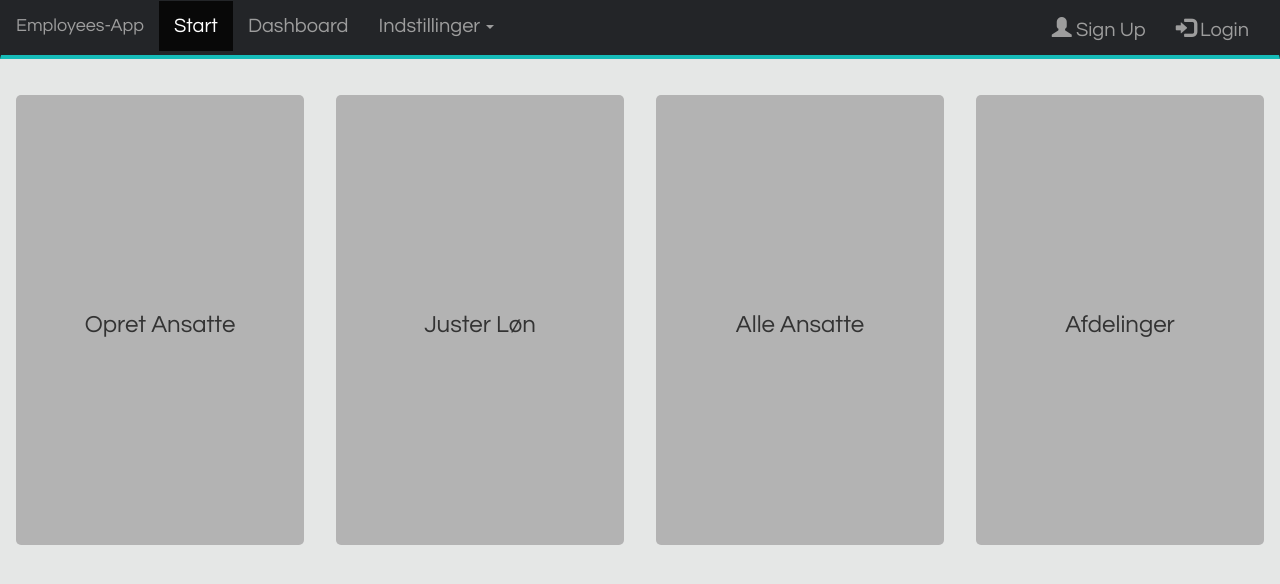
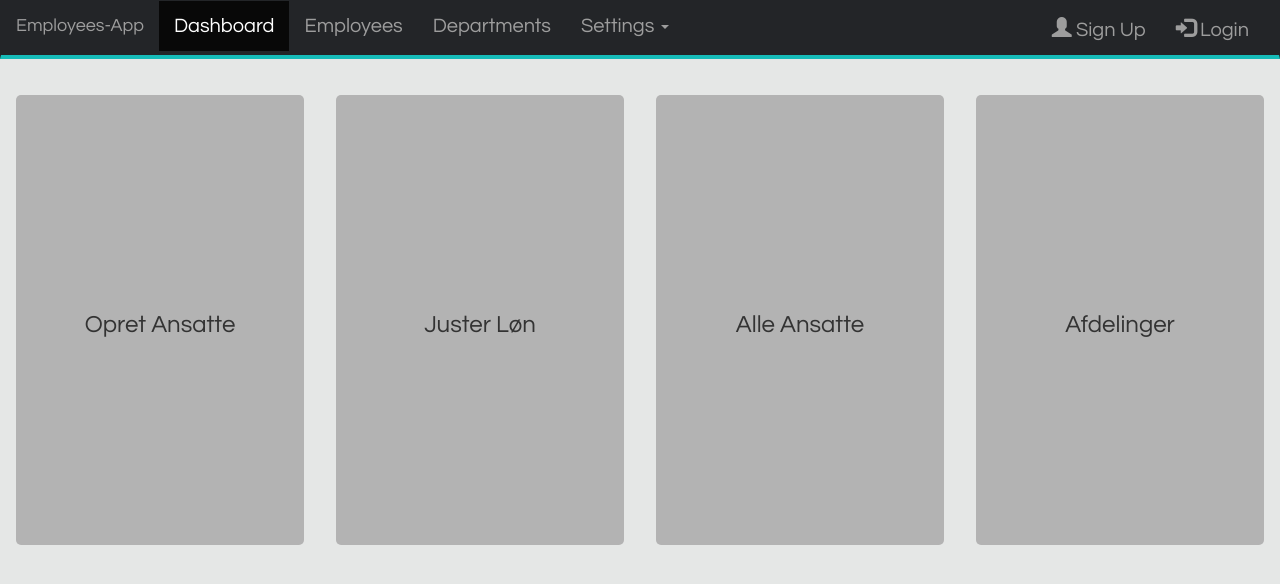
Before and after one commit to Povlsen/Clientside_H2, a React (Create React App) app in the folder h2-app/: page / in a window 1280 px wide. Shown: the top 584 px of the page. Built offline with nearby package versions, Linux system fonts and the light colour scheme.

Commit message:
Installed React-Route and created new components

```diff
--- a/h2-app/package.json
+++ b/h2-app/package.json
@@ -6,7 +6,9 @@
     "react": "^16.8.3",
     "react-dom": "^16.8.3",
     "react-list": "^0.8.11",
-    "react-scripts": "2.1.5"
+    "react-router-dom": "^4.3.1",
+    "react-scripts": "2.1.5",
+    "typescript": "^3.3.3333"
   },
   "scripts": {
     "start": "react-scripts start",
--- a/h2-app/src/Components/EmployeeListItem.js
+++ b/h2-app/src/Components/EmployeeListItem.js
@@ -6,9 +6,9 @@
     return (
       <div className="Dashboard">
         <header className="App-header">
-          <p>
-            Edit <code>src/App.js</code> and save to reload.
-          </p>
+          <h2>
+            Employees
+          </h2>
         </header>
       </div>
     );
--- a/h2-app/src/Components/navbar.js
+++ b/h2-app/src/Components/navbar.js
@@ -17,10 +17,11 @@
 
           <div class="collapse navbar-collapse" id="myNavbar">
             <ul class="nav navbar-nav">
-              <li class="active"><a>Start</a></li>
-              <li><a>Dashboard</a></li>
+              <li class="active"><a>Dashboard</a></li>
+              <li><a>Employees</a></li>
+              <li><a>Departments</a></li>
               <li class="dropdown">
-                <a class="dropdown-toggle" data-toggle="dropdown" href="#">Indstillinger <span class="caret"></span></a>
+                <a class="dropdown-toggle" data-toggle="dropdown" href="#">Settings <span class="caret"></span></a>
                 <ul class="dropdown-menu">
                   <li><a href="">1</a></li>
                   <li><a href="">2</a></li>
```
Also changed, not shown: 1 other file (tests, documents, lock files or other folders).
